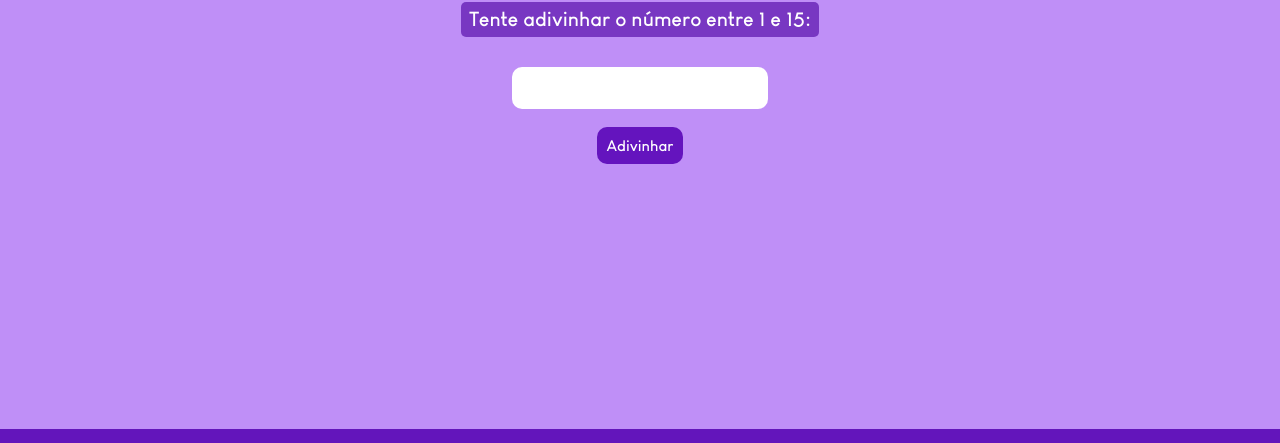
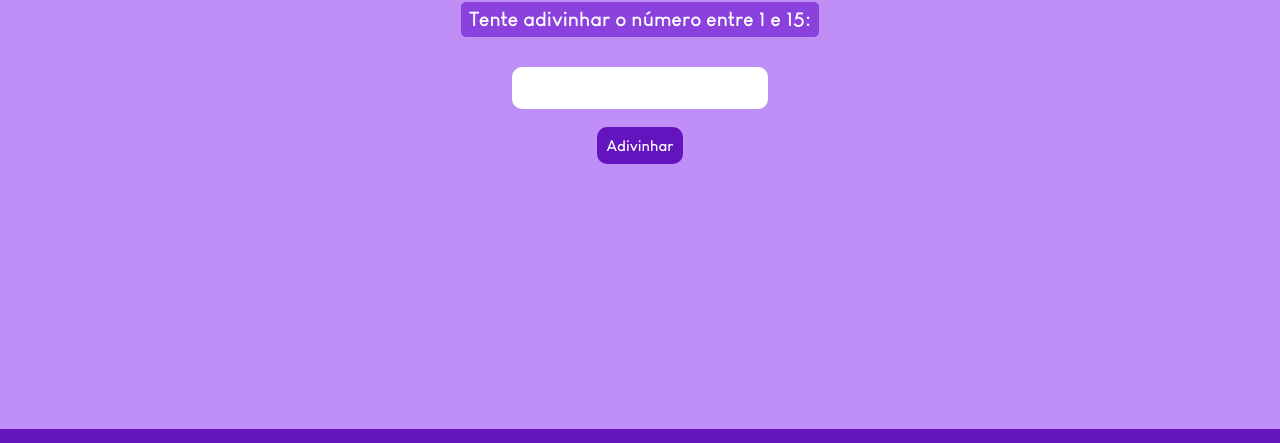
Before and after one commit to palomarocha/Acerte-o-numero, a plain HTML site: page index.html in a window 1280 px wide. Shown: the part 276-719 px from the top of the page. Drawn offline with Linux system fonts and the light colour scheme.

Commit message:
Update style.css

```diff
--- a/style.css
+++ b/style.css
@@ -50,7 +50,7 @@ p {
     display: flex;
     justify-content: center;
     align-items: center;
-    background-color: rgba(93, 21, 175, 0.719);
+    background-color: rgba(119, 35, 214, 0.719);
     padding: 6px;
     width: 28%;
     margin: 0 auto;
```
